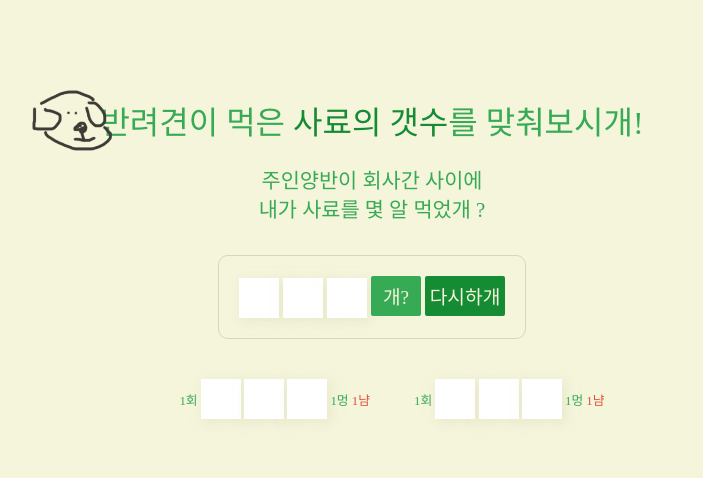
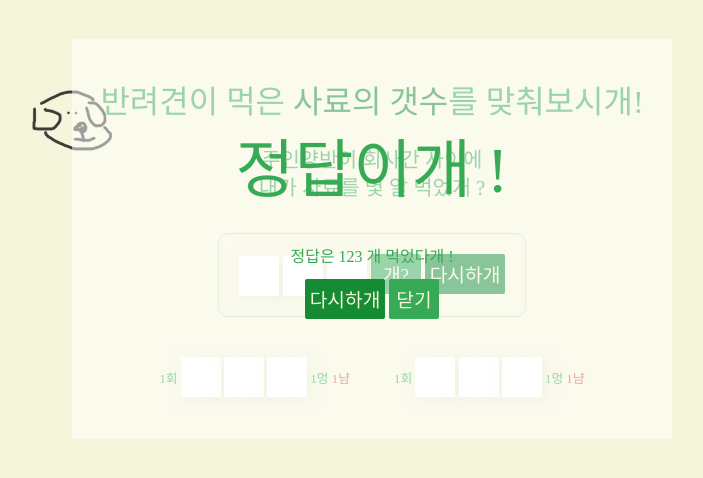
Before and after one commit to hellomac87/goodDog, a website built with Parcel: page src/index.html in a window 1280 px wide. Shown: the whole page, without its empty margins (268-971 px from the left). Built offline with nearby package versions, Linux system fonts and the light colour scheme.

Commit message:
FEAT: markup complete and add static source

```diff
--- a/src/index.html
+++ b/src/index.html
@@ -13,7 +13,7 @@
   <div class="container">
     <img class="dog-img" src="./images/dog.png" alt="dog image">
     <h1>반려견이 먹은 <span>사료의 갯수</span>를 맞춰보시개!</h1>
-    <p>주인양반이 회사간 사이에<br>
+    <p class="question">주인양반이 회사간 사이에<br>
       내가 사료를 몇 알 먹었개 ?</p>
     <form class="game-form">
       <input type="text" class="game-input-1" maxlength="1">
@@ -37,6 +37,17 @@
       </li>
     </ul>
   </div>
+  <div class="correct-modal">
+    <p>정답이개 !</p>
+    <div class="modal-answer-text">정답은 <span id="modalAnswer">123</span> 개 먹었다개 !</div>
+    <div class="modal-button">
+      <button class="modal-retry-button">다시하개</button>
+      <button class="modal-close">닫기</button>
+    </div>
+  </div>
+  <div class="fail-modal">
+    <img src="./images/arrow.png" alt="arrow image">
+  </div>
 
   <script src="./index.js"></script>
 </body>
--- a/src/index.scss
+++ b/src/index.scss
@@ -12,13 +12,19 @@ $text-main-color: rgb(55, 170, 85);
 $text-strong-color: rgb(21, 139, 52);
 $sass-red: rgb(225, 81, 62);
 
+* {
+  box-sizing: border-box;
+  margin: 0;
+  padding: 0;
+  font-family: inherit;
+}
+
 body {
   background-color: $main-color;
   color: $text-main-color;
-  margin: 0;
-  padding: 0;
   font-family: 'BMJUA';
   line-height: 1.6rem;
+  position: relative;
 }
 
 .container {
@@ -43,7 +49,7 @@ h1 {
   }
 }
 
-p {
+.question {
   font-size: 1.3rem;
   margin: 30px 0;
   line-height: 1.8rem;
@@ -57,7 +63,6 @@ p {
   border: none;
   padding: 0;
   color: $text-strong-color;
-  font-family: 'BMJUA';
   font-size: 1.2rem;
   text-indent: 14px;
   box-shadow: 3px 3px 10px 1px rgba(224, 223, 192, 0.5);
@@ -75,7 +80,6 @@ form {
 .game-form button {
   background: $text-main-color;
   color: beige;
-  font-family: 'BMJUA';
   font-size: 1.2rem;
   height: 40px;
   border: none;
@@ -110,3 +114,64 @@ form .game-retry-button {
     color: $sass-red;
   }
 }
+
+//modal 영역
+
+.correct-modal {
+  background: rgba(255, 255, 255, 0.5);
+  width: 600px;
+  height: 400px;
+  position: absolute;
+  top: 50%;
+  left: 50%;
+  transform: translate(-50%, -50%);
+  display: flex;
+  justify-content: center;
+  flex-direction: column;
+  align-items: center;
+  // display: none;
+
+  &.show {
+    display: flex;
+  }
+
+  p {
+    font-size: 4rem;
+    text-align: center;
+    margin-bottom: 50px;
+  }
+
+  .modal-answer-text {
+    margin: 10px;
+  }
+
+  button {
+    background: $text-main-color;
+    width: 50px;
+    height: 40px;
+    border: none;
+    border-radius: 2px;
+    color: beige;
+    font-size: 1.2rem;
+
+    &.modal-retry-button {
+      background: $text-strong-color;
+      width: 80px;
+    }
+  }
+
+}
+
+.fail-modal {
+  position: absolute;
+  right: 200px;
+  top: 200px;
+  display: none;
+  img {
+    width: 80px;
+  }
+
+  &.show {
+    display: block;
+  }
+}
```
Also changed, not shown: src/images/arrow.png (added).
